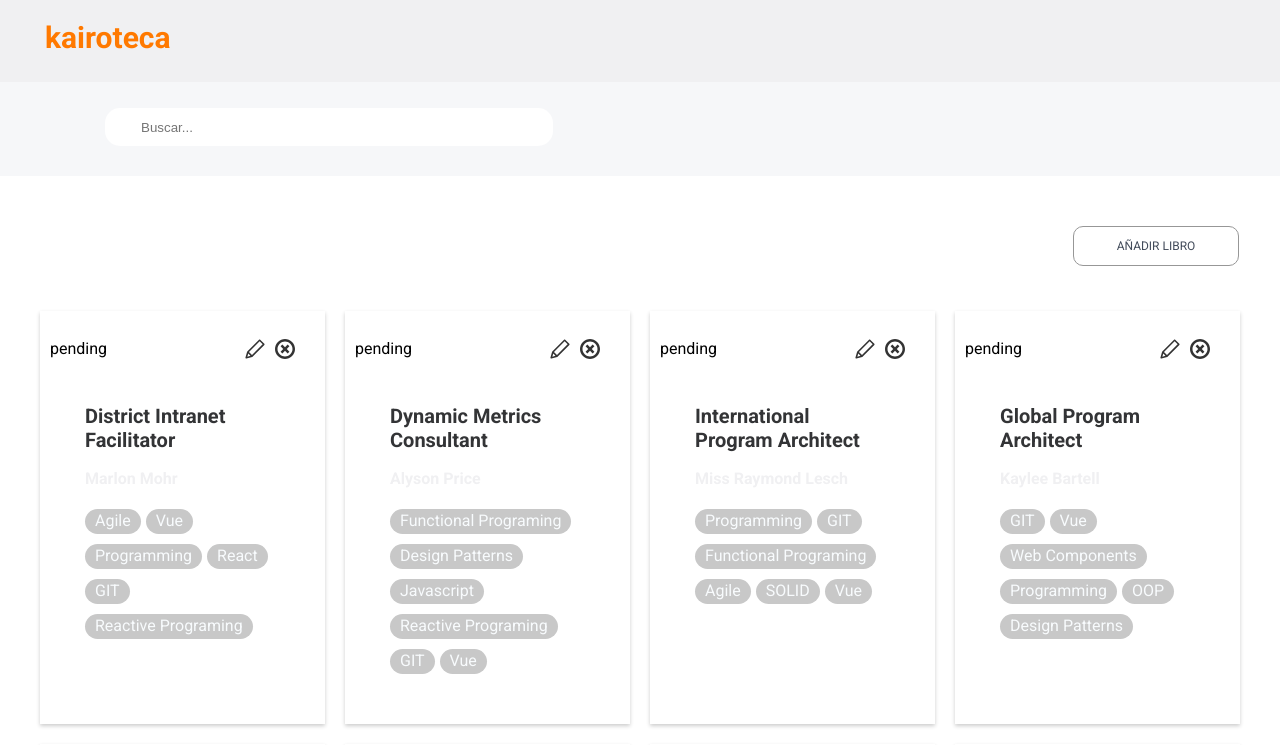
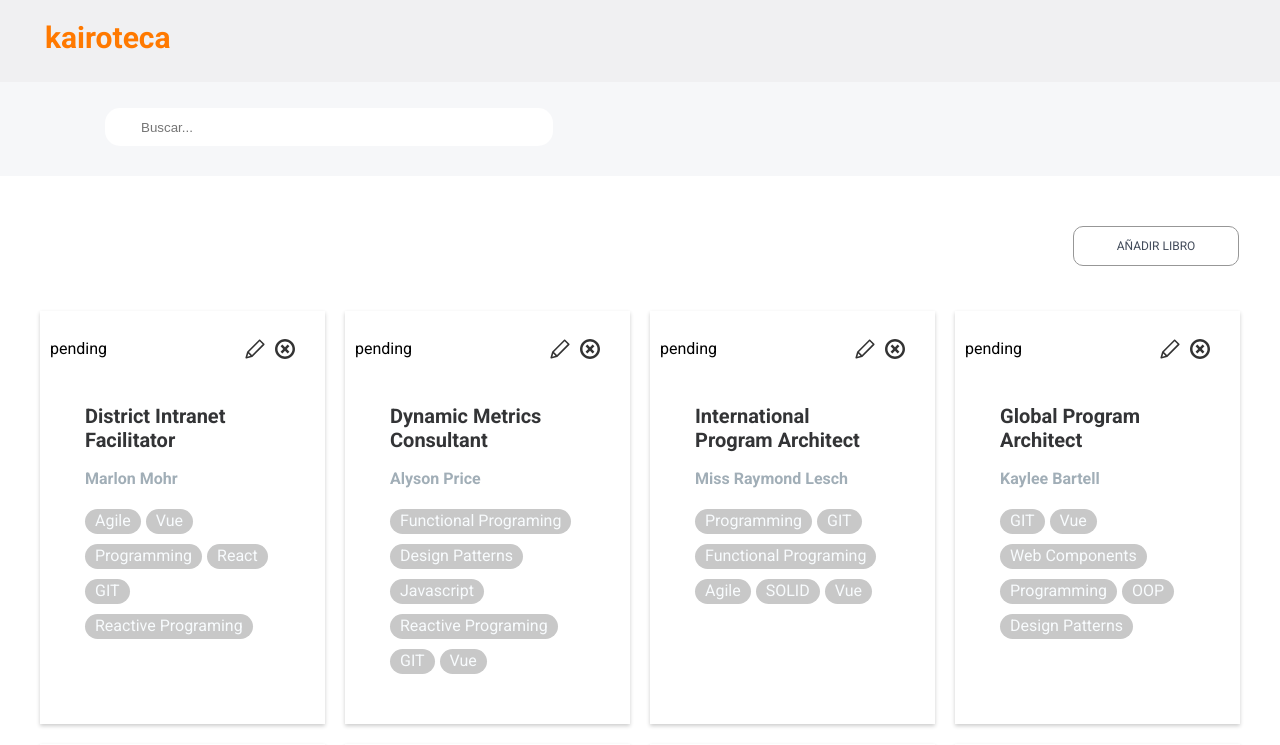
Before and after one commit to esterlegaz/easley-s4-kairoteca, a React (Create React App) app: page /#/ in a window 1280 px wide. Shown: the top 745 px of the page. Built offline with nearby package versions, Linux system fonts and the light colour scheme.

Commit message:
fix: merge conflicts

```diff
--- a/src/components/Detail/ViewDetail.js
+++ b/src/components/Detail/ViewDetail.js
@@ -60,7 +60,7 @@ class ViewDetail extends Component {
                 }} />
               </li>
             </ul>
-            <Link className="link__close" to="/">Cerrar</Link>
+            <Link className="link__close form__btn" to="/">Cerrar</Link>
           </div>
         </Fragment>
       )
--- a/src/stylesheets/core/_variables.scss
+++ b/src/stylesheets/core/_variables.scss
@@ -1,7 +1,7 @@
 //Primary colours
 $colorKairos :#ff7900;
 $colorBookTitle: #333436;
-$colorBookAuthor: #F0F0F2;
+$colorBookAuthor: #a1aeb7;
 
 //Secondary colours
 $colorBookTags: #c8c8c8;
```
